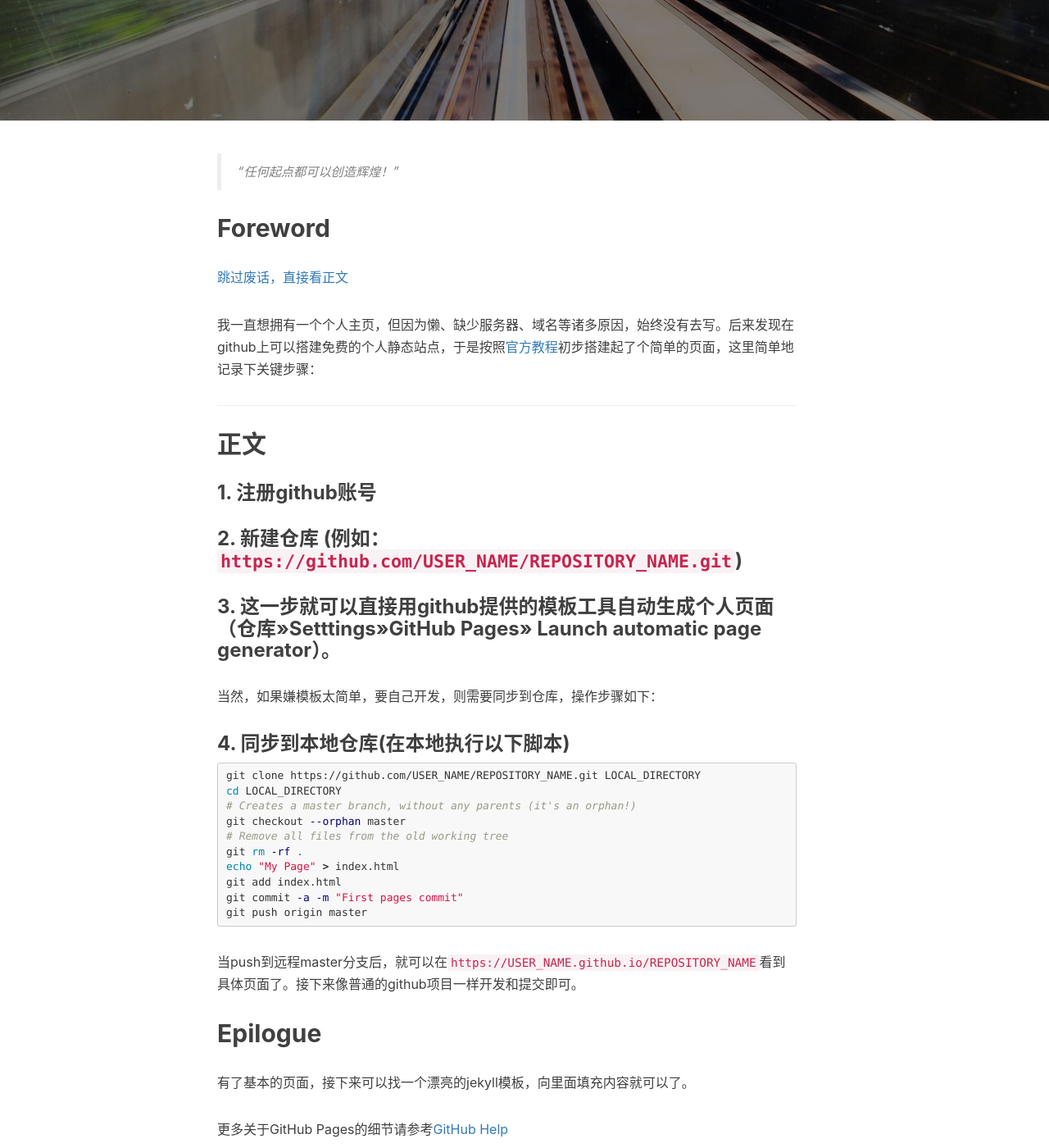
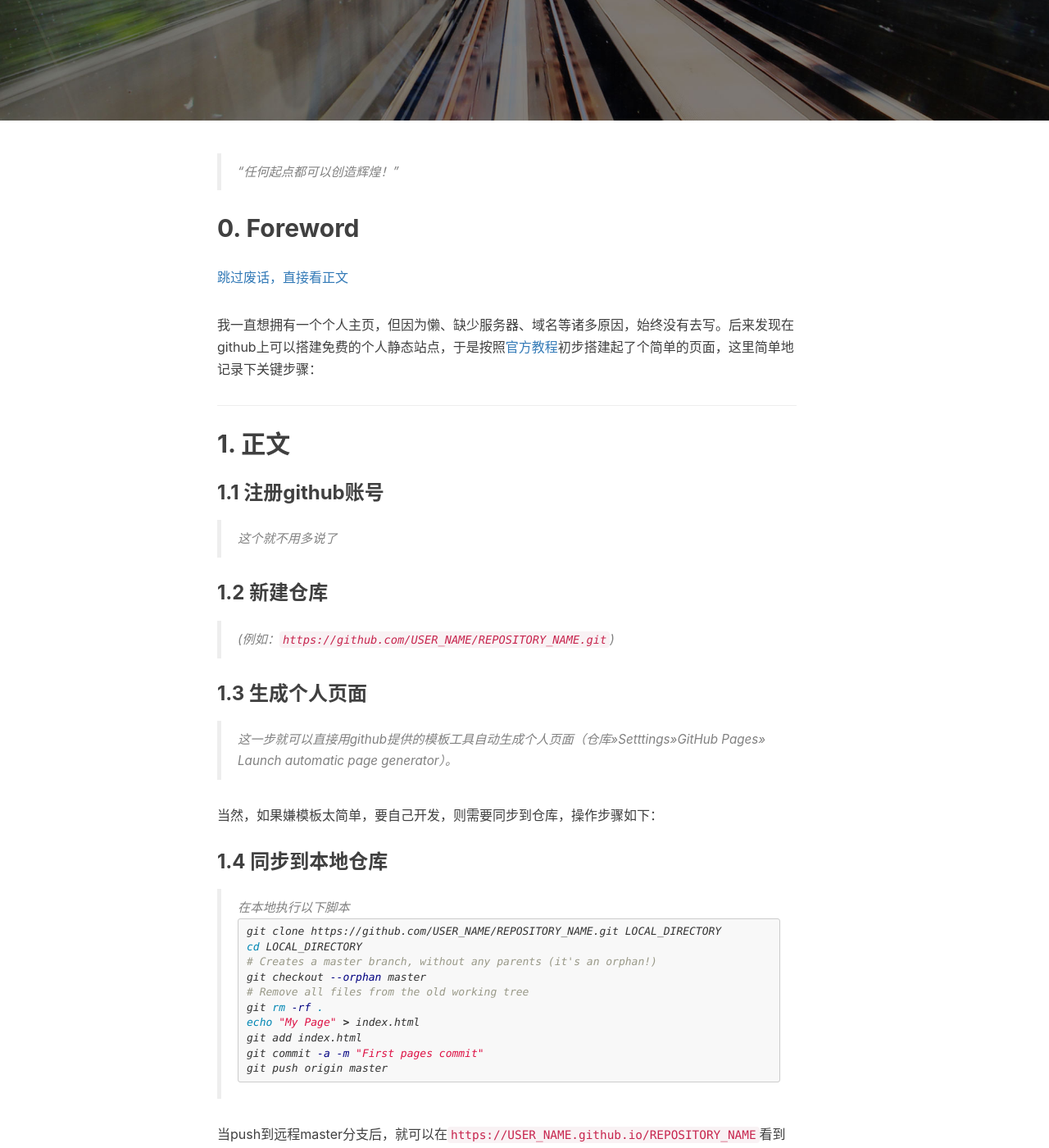
Before and after one commit to clayandgithub/clayandgithub, a Jekyll site: the page built from _posts/2010-01-01-template.markdown, in a window 1280 px wide and 1400 px high, scrolled down 376 px. Shown: the whole window at 82% size. Built offline with Jekyll 4.4.1, drawn with Linux system fonts in a browser that asks for light colours; nearby versions of some CDN libraries; comment, search, counter and statistics services are not loaded.

Commit message:
optimize layout

````diff
--- a/_posts/2010-01-01-template.markdown
+++ b/_posts/2010-01-01-template.markdown
@@ -11,7 +11,7 @@ tags:
 
 > “任何起点都可以创造辉煌！”
 
-## Foreword
+## 0. Foreword
 
 [跳过废话，直接看正文](#正文)
 
@@ -19,18 +19,21 @@ tags:
 
 ---
 
-## 正文
+## 1. 正文
 
-### 1. 注册github账号
+### 1.1 注册github账号
+> 这个就不用多说了
 
-### 2. 新建仓库 (例如：`https://github.com/USER_NAME/REPOSITORY_NAME.git`)
+### 1.2 新建仓库
+> (例如：`https://github.com/USER_NAME/REPOSITORY_NAME.git`)
 
-### 3. 这一步就可以直接用github提供的模板工具自动生成个人页面（仓库>>Setttings>>GitHub Pages>> Launch automatic page generator）。
+### 1.3 生成个人页面
+> 这一步就可以直接用github提供的模板工具自动生成个人页面（仓库>>Setttings>>GitHub Pages>> Launch automatic page generator）。
 
 当然，如果嫌模板太简单，要自己开发，则需要同步到仓库，操作步骤如下：
 
-### 4. 同步到本地仓库(在本地执行以下脚本)
-
+### 1.4 同步到本地仓库
+> 在本地执行以下脚本
 ```bash
 git clone https://github.com/USER_NAME/REPOSITORY_NAME.git LOCAL_DIRECTORY
 cd LOCAL_DIRECTORY
@@ -46,7 +49,7 @@ git push origin master
 
 当push到远程master分支后，就可以在`https://USER_NAME.github.io/REPOSITORY_NAME`看到具体页面了。接下来像普通的github项目一样开发和提交即可。
 
-## Epilogue
+## 2. 后记
 
 有了基本的页面，接下来可以找一个漂亮的jekyll模板，向里面填充内容就可以了。
 
````
